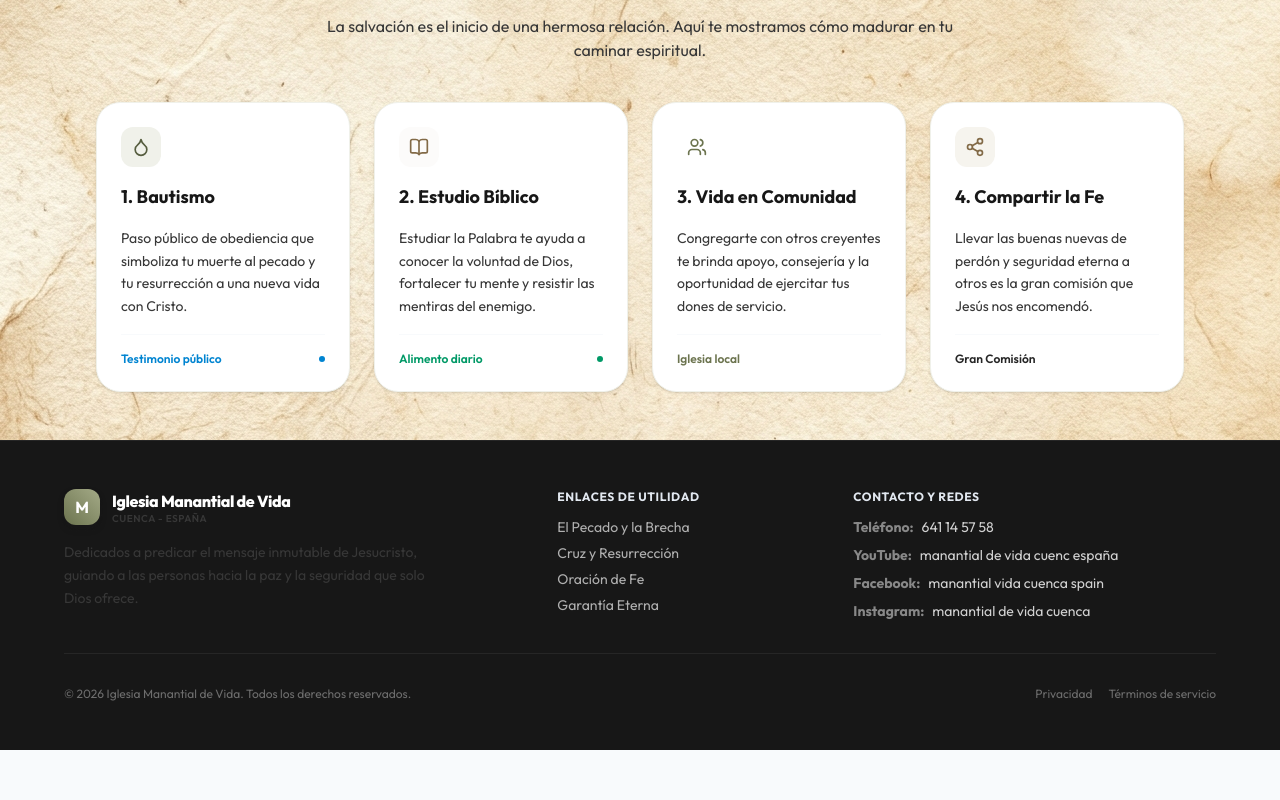
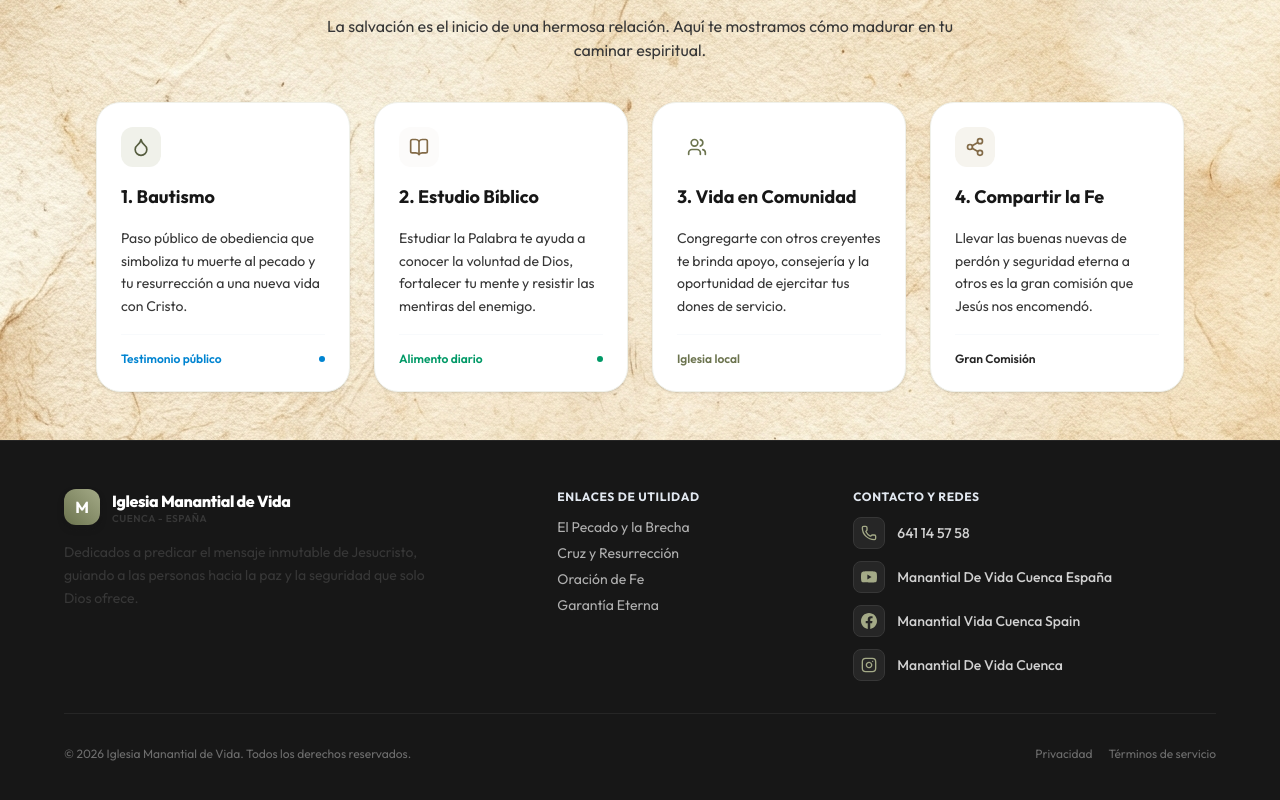
Before and after one commit to elizabeth29lee-lab/iglesia-manantial, a React (Vite) app: page / in a window 1280 px wide. Shown: the part 3908-4708 px from the top of the page. Before the commit the page ends 4658 px from the top, so only its background shows below. Built offline with nearby package versions, Linux system fonts and the light colour scheme.

Commit message:
Replace social media icon imports with custom SVGs, convert profiles to Title Case, and fix Cuenca spelling in YouTube label

```diff
--- a/src/App.jsx
+++ b/src/App.jsx
@@ -15,7 +15,8 @@ import {
   ExternalLink,
   ChevronDown,
   Menu,
-  X
+  X,
+  Phone
 } from 'lucide-react';
 import SelfEvaluation from './components/SelfEvaluation';
 import InteractiveGap from './components/InteractiveGap';
@@ -614,23 +615,39 @@ export default function App() {
 
           <div className="md:col-span-4 space-y-3">
             <h4 className="text-xs font-bold uppercase tracking-wider text-slate-200">Contacto y Redes</h4>
-            <div className="space-y-2 text-xs sm:text-sm">
-              <p className="flex items-center gap-2">
-                <span className="font-bold text-coffee-400">Teléfono:</span>
-                <a href="tel:+34641145758" className="text-coffee-200 hover:text-white transition-colors">641 14 57 58</a>
-              </p>
-              <p className="flex items-start gap-2">
-                <span className="font-bold text-coffee-400 flex-shrink-0">YouTube:</span>
-                <span className="text-coffee-200">manantial de vida cuenc españa</span>
-              </p>
-              <p className="flex items-start gap-2">
-                <span className="font-bold text-coffee-400 flex-shrink-0">Facebook:</span>
-                <span className="text-coffee-200">manantial vida cuenca spain</span>
-              </p>
-              <p className="flex items-start gap-2">
-                <span className="font-bold text-coffee-400 flex-shrink-0">Instagram:</span>
-                <span className="text-coffee-200">manantial de vida cuenca</span>
-              </p>
+            <div className="space-y-3 text-xs sm:text-sm">
+              <a href="tel:+34641145758" className="flex items-center gap-3 text-coffee-200 hover:text-white transition-colors group">
+                <div className="w-8 h-8 rounded-lg bg-coffee-900 border border-coffee-800 flex items-center justify-center text-earth-400 group-hover:text-white group-hover:border-coffee-700 transition-colors">
+                  <Phone className="w-4 h-4" />
+                </div>
+                <span className="font-medium">641 14 57 58</span>
+              </a>
+              <div className="flex items-center gap-3 text-coffee-200">
+                <div className="w-8 h-8 rounded-lg bg-coffee-900 border border-coffee-800 flex items-center justify-center text-earth-400">
+                  <svg viewBox="0 0 24 24" className="w-4 h-4 fill-current">
+                    <path d="M23.498 6.163a3.003 3.003 0 0 0-2.11-2.108C19.526 3.535 12 3.535 12 3.535s-7.525 0-9.387.52a3.003 3.003 0 0 0-2.11 2.108C0 8.026 0 12 0 12s0 3.974.503 5.837a3.003 3.003 0 0 0 2.11 2.108c1.862.52 9.387.52 9.387.52s7.525 0 9.387-.52a3.003 3.003 0 0 0 2.11-2.108C24 15.974 24 12 24 12s0-3.974-.502-5.837zM9.545 15.568V8.432L15.818 12l-6.273 3.568z"/>
+                  </svg>
+                </div>
+                <span className="font-medium">Manantial De Vida Cuenca España</span>
+              </div>
+              <div className="flex items-center gap-3 text-coffee-200">
+                <div className="w-8 h-8 rounded-lg bg-coffee-900 border border-coffee-800 flex items-center justify-center text-earth-400">
+                  <svg viewBox="0 0 24 24" className="w-4 h-4 fill-current">
+                    <path d="M24 12.073c0-6.627-5.373-12-12-12s-12 5.373-12 12c0 5.99 4.388 10.954 10.125 11.854v-8.385H7.078v-3.47h3.047V9.43c0-3.007 1.792-4.669 4.533-4.669 1.312 0 2.686.235 2.686.235v2.953H15.83c-1.491 0-1.956.925-1.956 1.874v2.25h3.328l-.532 3.47h-2.796v8.385C19.612 23.027 24 18.062 24 12.073z"/>
+                  </svg>
+                </div>
+                <span className="font-medium">Manantial Vida Cuenca Spain</span>
+              </div>
+              <div className="flex items-center gap-3 text-coffee-200">
+                <div className="w-8 h-8 rounded-lg bg-coffee-900 border border-coffee-800 flex items-center justify-center text-earth-400">
+                  <svg viewBox="0 0 24 24" className="w-4 h-4 fill-none stroke-current" strokeWidth="2" strokeLinecap="round" strokeLinejoin="round">
+                    <rect x="2" y="2" width="20" height="20" rx="5" ry="5" />
+                    <path d="M16 11.37A4 4 0 1 1 12.63 8 4 4 0 0 1 16 11.37z" />
+                    <line x1="17.5" y1="6.5" x2="17.51" y2="6.5" />
+                  </svg>
+                </div>
+                <span className="font-medium">Manantial De Vida Cuenca</span>
+              </div>
             </div>
           </div>
 
```
